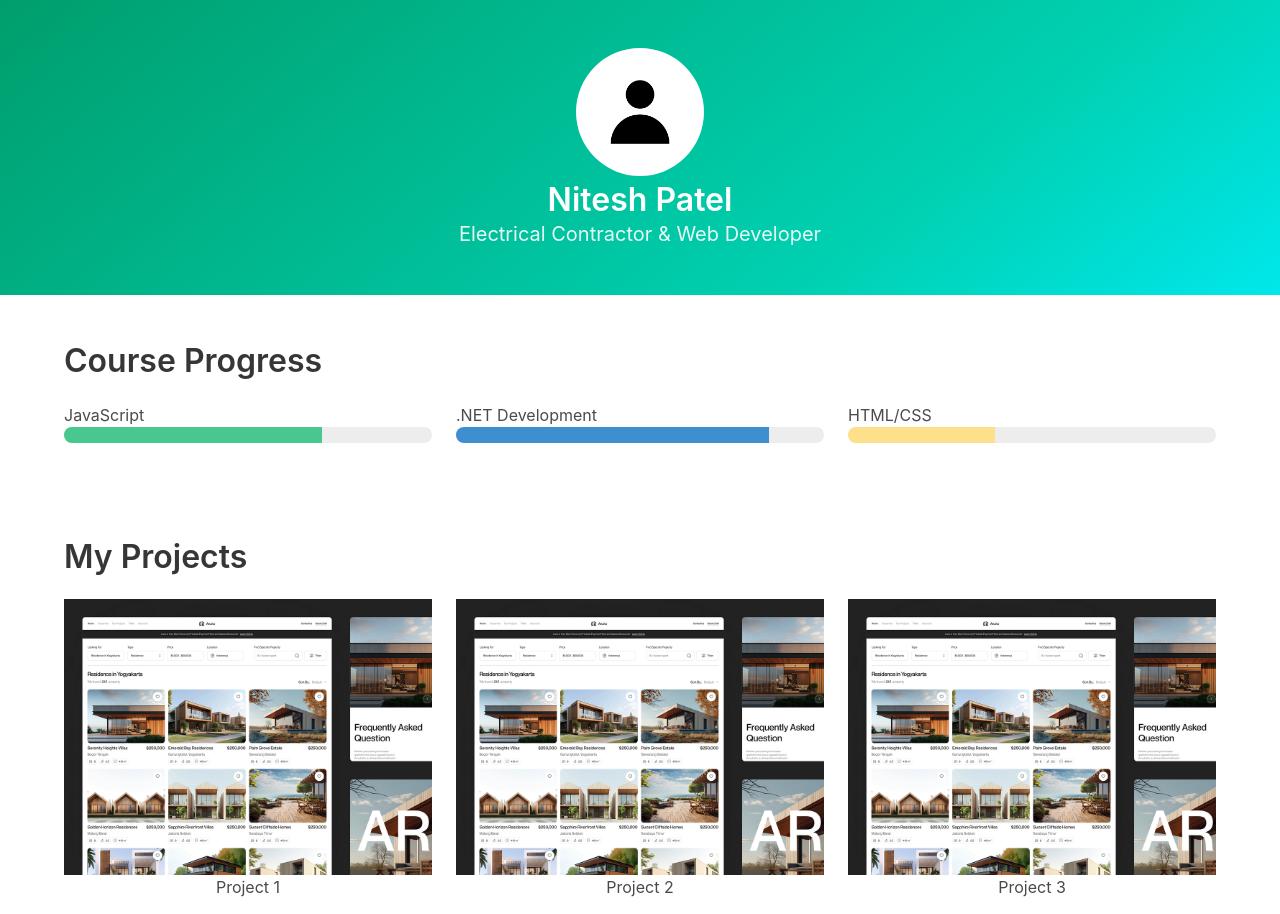
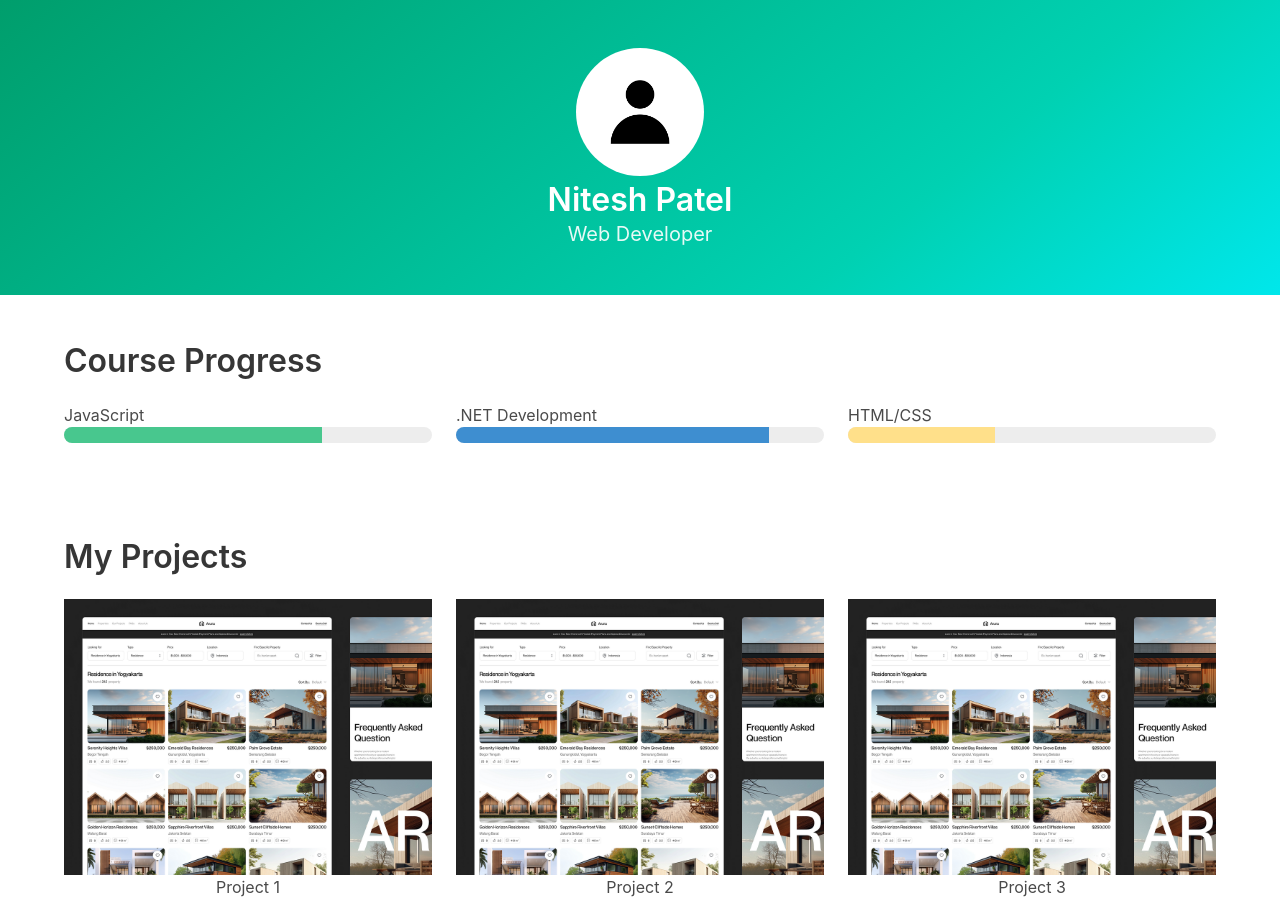
Before and after one commit to niteshpate122323/port, a plain HTML site: page index.html in a window 1280 px wide. Shown: the top 914 px of the page. Drawn offline with nearby package versions, Linux system fonts and the light colour scheme; a script that the page names is missing.

Commit message:
Update index.html

```diff
--- a/index.html
+++ b/index.html
@@ -15,7 +15,7 @@
           <img class="is-rounded" src="vecteezy_default-profile-account-unknown-icon-black-silhouette_20765399.jpg" alt="Profile Picture">
         </figure>
         <h1 class="title">Nitesh Patel</h1>
-        <h2 class="subtitle">Electrical Contractor & Web Developer</h2>
+        <h2 class="subtitle">Web Developer</h2>
       </div>
     </div>
   </section>
```
